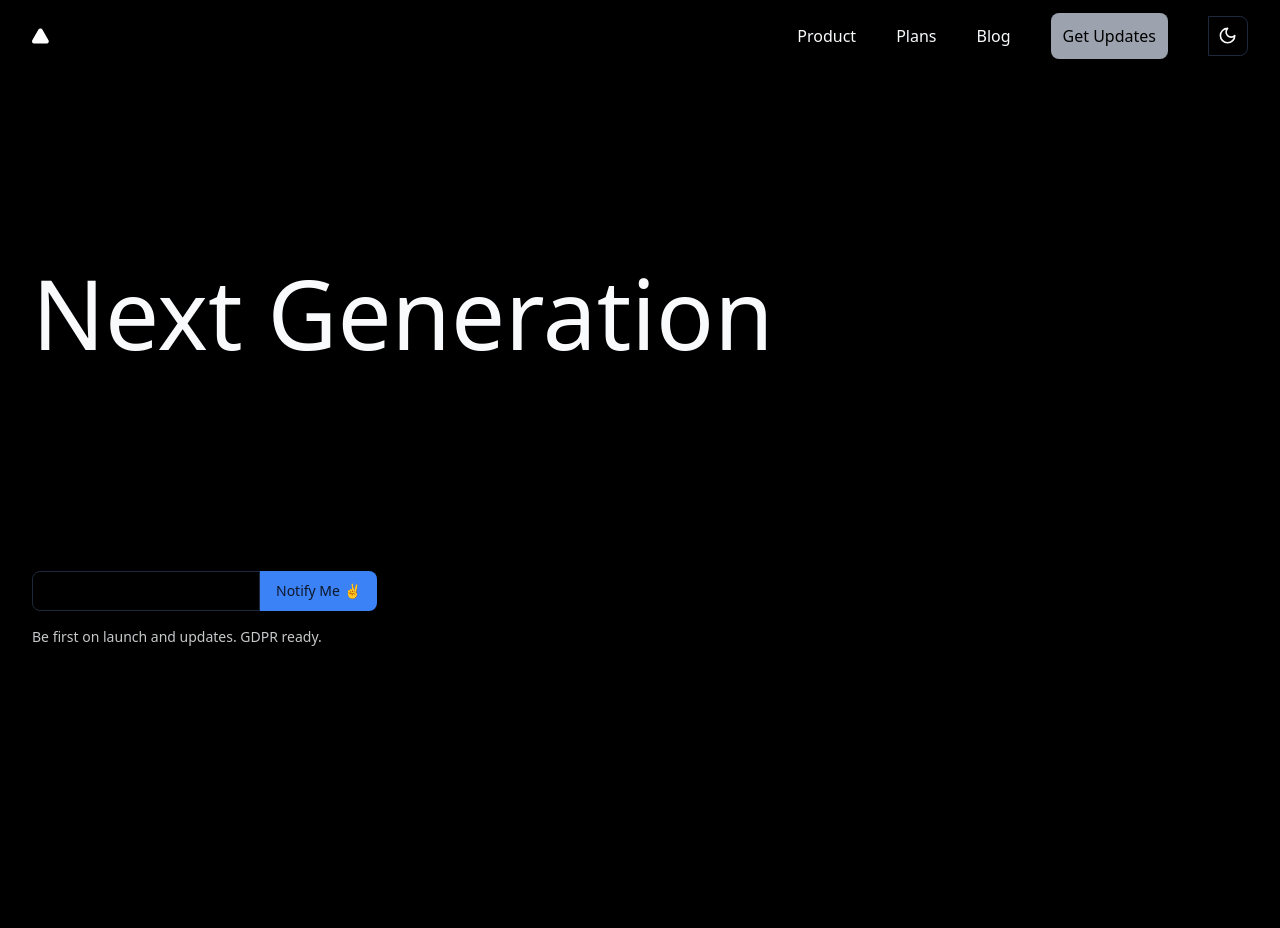
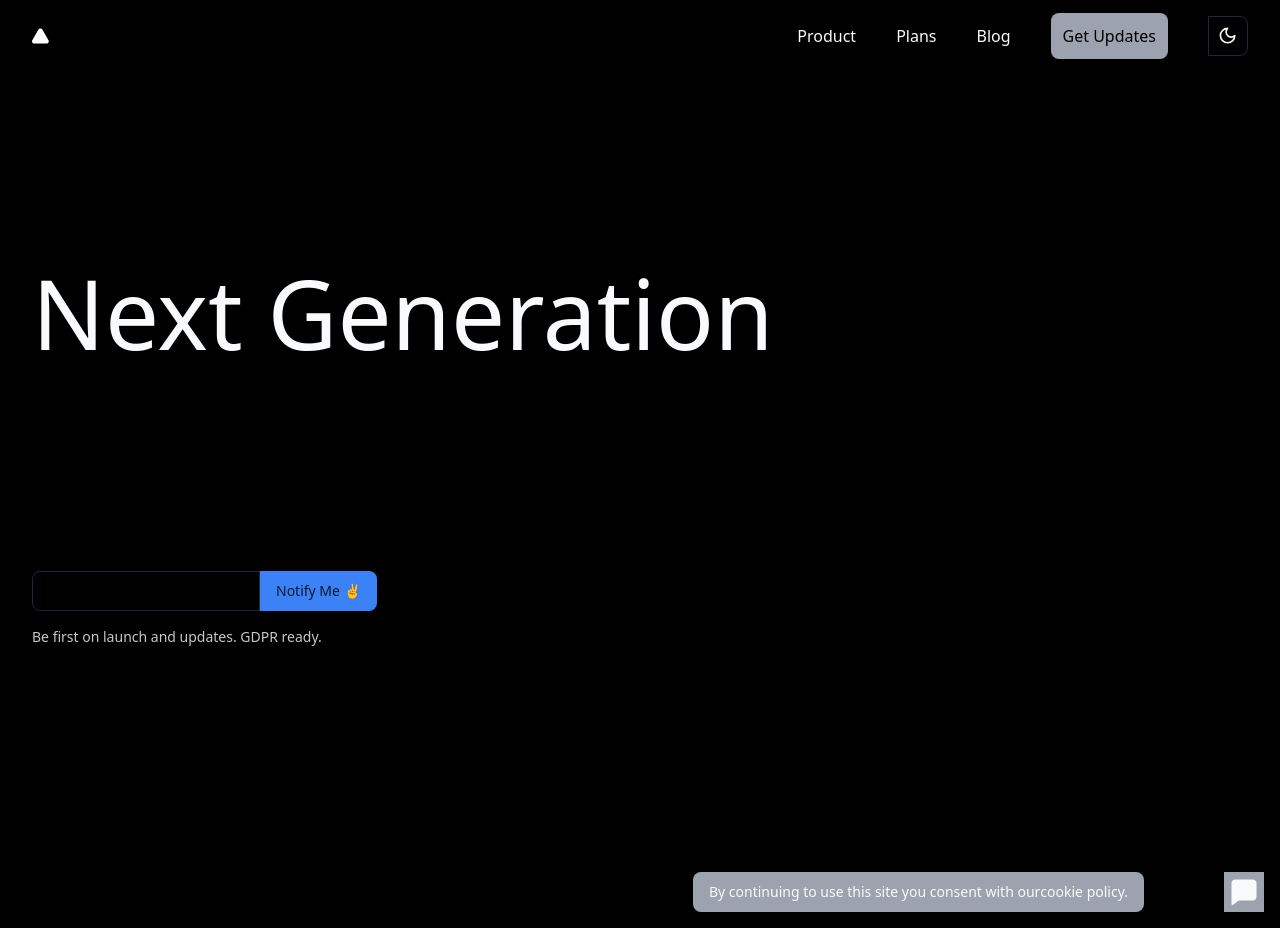
Before and after one commit to Hojiakbardevs/11.-Next-Generation, a React (Vite) app: page / in a window 1280 px wide. Before the commit the page ends 856 px from the top, so only its background shows below. Built offline with nearby package versions, Linux system fonts and the light colour scheme.

Commit message:
shu ishlarni qildim oxir zerikib qolmasa bo'ldi odam

```diff
--- a/src/App.tsx
+++ b/src/App.tsx
@@ -1,4 +1,5 @@
 import { Heading } from "./components/Head/heading";
+import { MainPage } from "./components/Main/main_page";
 import { Navbar } from "./components/navbar";
 import { ThemeProvider } from "./components/theme-provider";
 
@@ -9,6 +10,7 @@ function App() {
         <Navbar></Navbar>
       </div>
       <Heading></Heading>
+      <MainPage></MainPage>
     </ThemeProvider>
   );
 }
--- a/src/components/Head/heading.tsx
+++ b/src/components/Head/heading.tsx
@@ -1,4 +1,4 @@
-import { ButtonEnter } from "../button_enter";
+import { ButtonEnter } from "./button_enter";
 
 export const Heading = () => {
   return (
--- /dev/null
+++ b/src/components/Main/grid_element.tsx
@@ -0,0 +1,5 @@
+export const GridElement = () => {
+  return <div>
+    sslsl
+  </div>;
+};
--- /dev/null
+++ b/src/components/Main/main_page.tsx
@@ -0,0 +1,31 @@
+export const MainPage = () => {
+  return (
+    <div className="flex gap-20 justify-end p-4">
+      <p className="text-center text-sm bg-gray-400 px-4 py-0  flex items-center justify-center rounded-lg">
+        By continuing to use this site you consent with our{" "}
+        <span>cookie policy.</span>
+      </p>
+      <div className="flex items-center justify-center  bg-gray-400 size-10">
+        <svg
+          xmlns="http://www.w3.org/2000/svg"
+          width="26"
+          height="26"
+          viewBox="0 0 26 26"
+          fill="none">
+          <g clip-path="url(#clip0_97_5868)">
+            <path
+              d="M21.6666 0.481445C22.6882 0.481445 23.6679 0.887264 24.3903 1.60963C25.1127 2.33199 25.5185 3.31172 25.5185 4.3333V17.7223C25.5185 18.7439 25.1127 19.7236 24.3903 20.446C23.6679 21.1684 22.6882 21.5742 21.6666 21.5742L7.91167 21.5732L1.99619 25.7082C1.8674 25.7979 1.71864 25.8547 1.56285 25.8738L1.44441 25.8815C1.2084 25.8815 0.980629 25.7947 0.804351 25.6378C0.628073 25.4809 0.515563 25.2647 0.488186 25.0303L0.481445 24.9186V4.3333C0.481445 3.31172 0.887264 2.33199 1.60963 1.60963C2.33199 0.887264 3.31172 0.481445 4.3333 0.481445H21.6666Z"
+              fill="currentcolor"
+            />
+          </g>
+          <defs>
+            <clipPath id="clip0_97_5868">
+              <rect width="26" height="26" fill="currentcolor" />
+            </clipPath>
+          </defs>
+        </svg>
+      </div>
+    </div>
+
+  );
+};
```
Also changed, not shown: src/components/Head/button_enter.tsx (renamed from src/components/button_enter.tsx).
